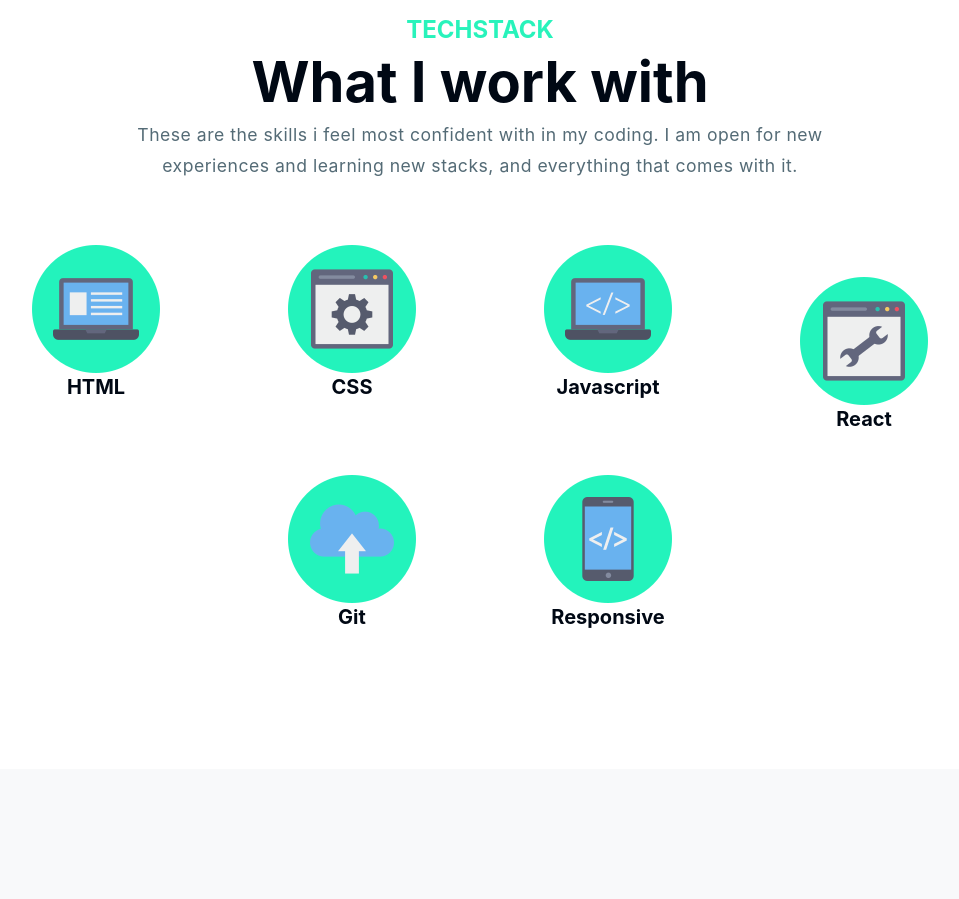
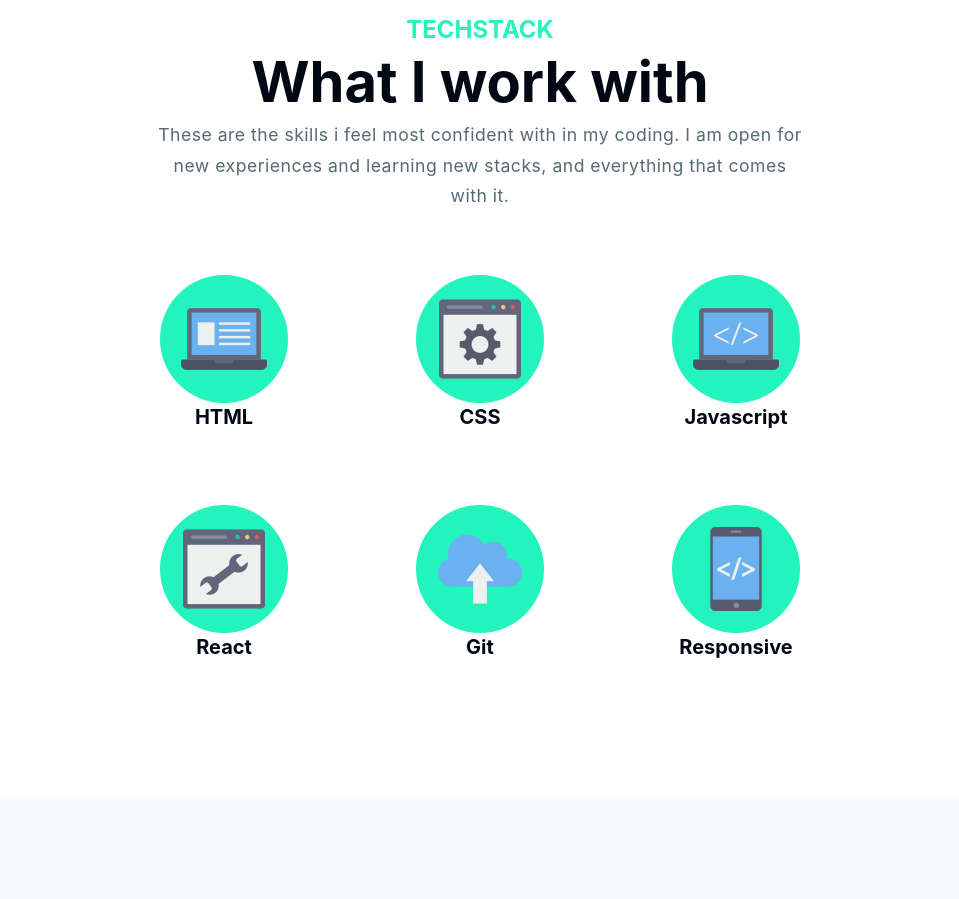
Before and after one commit to JockeHTML/joakimwebdev, a Next.js app: page / in a window 1280 px wide. Shown: the part 1640-2539 px from the top of the page, without its empty margins (160-1119 px from the left). Built offline with nearby package versions, Linux system fonts and the light colour scheme.

Commit message:
responsive design to what section

```diff
--- a/components/What/What.module.css
+++ b/components/What/What.module.css
@@ -11,7 +11,6 @@
   justify-content: center;
   flex-direction: column;
   align-items: center;
-  width: 50%;
   margin: auto;
 }
 
@@ -25,7 +24,7 @@
 }
 
 .title p {
-  width: 65%;
+  width: 55%;
   margin: auto;
 }
 
@@ -35,7 +34,8 @@
 
 .icons {
   padding-top: var(--padding4);
-  width: 100%;
+  width: 800px;
+  max-width: 100%;
   flex-wrap: wrap;
   margin: auto;
   display: flex;
@@ -95,7 +95,7 @@
 }
 
 @media only screen and (min-device-width: 481px) and (max-device-width: 1024px) and (orientation: portrait) {
-  .content {
+  .icons {
     width: 600px;
   }
   .title {
@@ -107,30 +107,19 @@
 }
 
 @media only screen and (min-width: 1024px) and (max-height: 1366px) and (orientation: portrait) and (-webkit-min-device-pixel-ratio: 1.5) {
-  .content {
+  .icons {
     width: 800px;
-  }
-  .title p {
-    width: 100%;
   }
 }
 
 @media only screen and (min-width: 1024px) and (max-height: 1366px) and (orientation: landscape) and (-webkit-min-device-pixel-ratio: 1.5) {
-  .title p {
-    width: 100%;
-  }
   .content {
-    width: 70%;
     padding: 0 2rem;
   }
 }
 
 @media only screen and (min-device-width: 481px) and (max-device-width: 1024px) and (orientation: landscape) {
-  .title p {
-    width: 60%;
-  }
   .content {
-    width: 100%;
     padding: 0 2rem;
   }
 }
```
